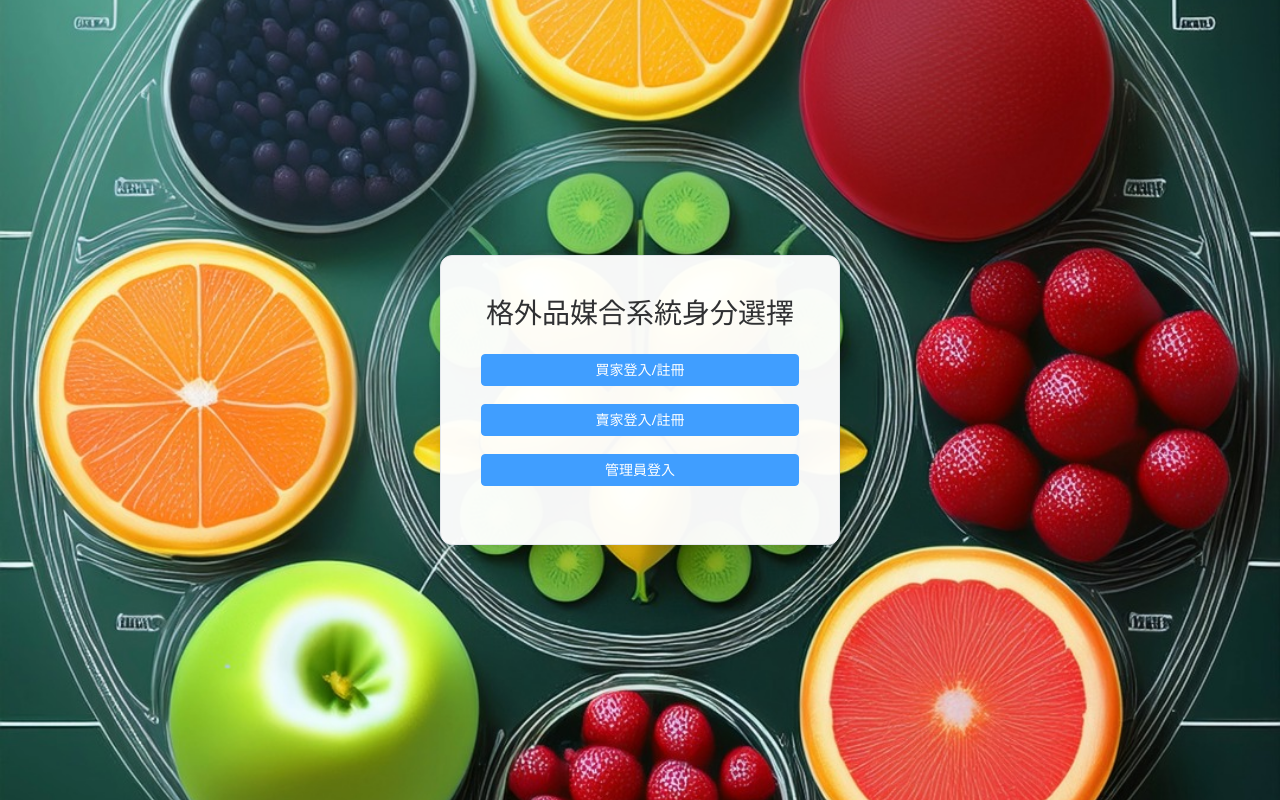
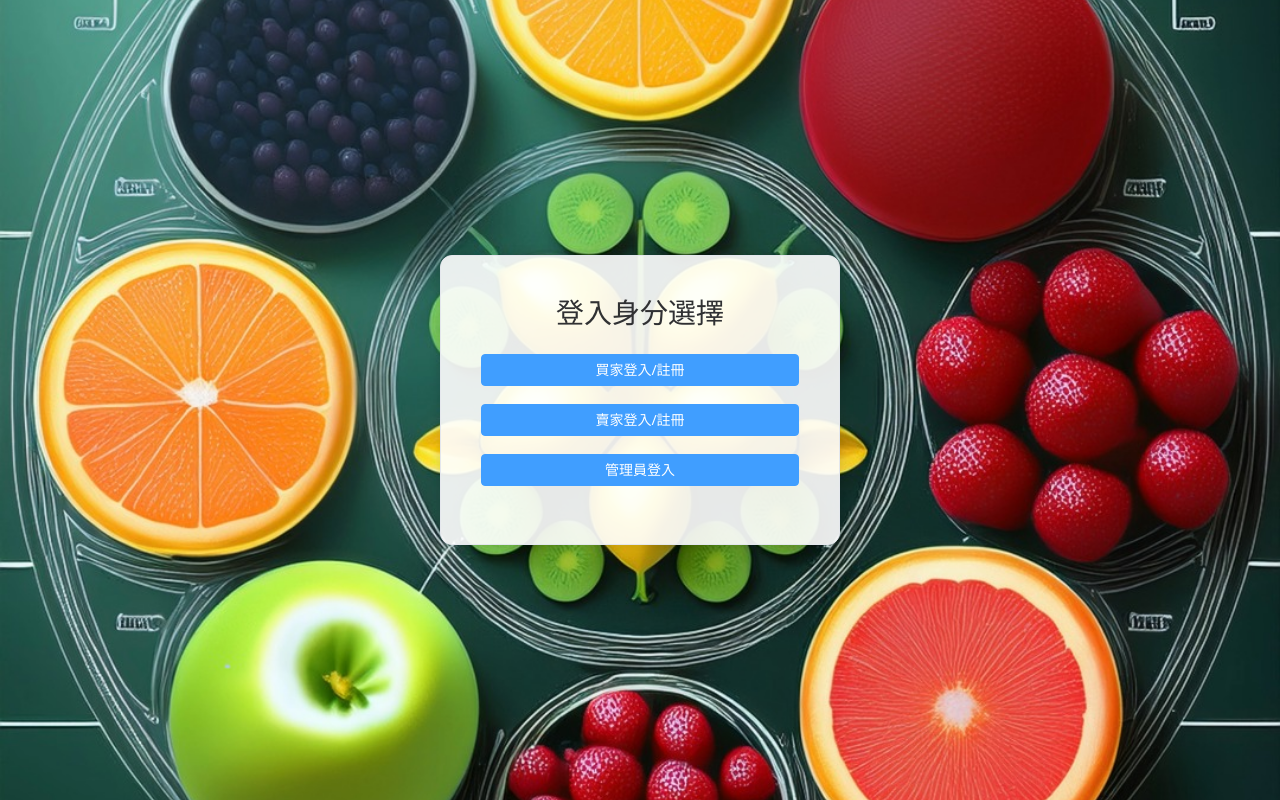
Before and after one commit to Oscar1225/114-urs, a Vue app: page / in a window 1280 px wide. Built offline with nearby package versions, Linux system fonts and the light colour scheme.

Commit message:
feat: roleselectpage name

```diff
--- a/src/views/admin/adminLoginPage.vue
+++ b/src/views/admin/adminLoginPage.vue
@@ -25,10 +25,6 @@
           <el-button type="primary" class="w-100" @click="handleLogin">登入</el-button>
         </el-form-item>
       </el-form>
-
-      <div class="text-end mt-2">
-        <a href="#" @click.prevent="handleForgot">忘記密碼？</a>
-      </div>
     </el-card>
   </div>
 </template>
@@ -52,9 +48,6 @@ const handleLogin = () => {
   console.log('登入帳號:', form.username, '密碼:', form.password)
   user.login()
   router.push('/admin/main')
-}
-const handleForgot = () => {
-  alert('忘記密碼流程')
 }
 
 const goBack = () => {
--- a/src/views/roleSelectPage.vue
+++ b/src/views/roleSelectPage.vue
@@ -1,7 +1,7 @@
 <template>
   <div class=" d-flex justify-content-center align-items-center vh-100 bg-image">
     <el-card class="w-100 form-card">
-      <h3 class="text-center mb-4">格外品媒合系統身分選擇</h3>
+      <h3 class="text-center mb-4">登入身分選擇</h3>
 
       <el-form>
         <el-form-item>
@@ -56,7 +56,7 @@ const adminlogin = () => {
 .form-card {
   max-width: 400px;
   padding: 20px;
-  background-color: rgba(255, 255, 255, 0.96);
+  background-color: rgba(255, 255, 255, 0.9);
   border-radius: 12px;
 }
 </style>
```
